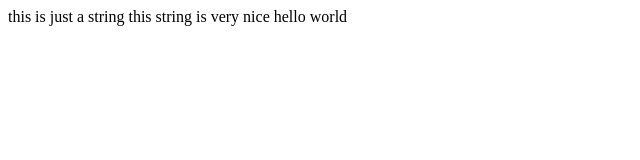
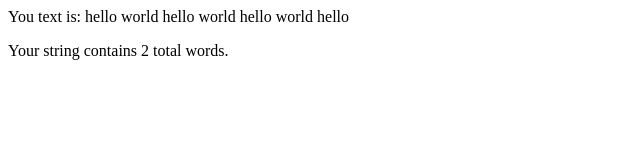
Before and after one commit to waqashsn/js_string_word_counter, a plain HTML site: page super.html in a window 1280 px wide. Shown: the whole page, without its empty margins (0-640 px from the left). Drawn offline with Linux system fonts and the light colour scheme.

Commit message:
Completed function to convert string into two dim array with words and their counts

```diff
--- a/super.html
+++ b/super.html
@@ -1,57 +1,51 @@
 <head></head>
 <body>
-    <div id="original"></div>
+    <div id="info"></div>
     <div id="message"></div>
     <div id="arrayed"></div>
 
 
     <script>
-        let myString = "this is just a string this string is very nice hello world ";
-        let para = document.createElement("P");
-        let text = document.createTextNode(myString);
-        para.appendChild(text);
-        document.getElementById("original").appendChild(para);
+        let myString = "hello world hello world hello world hello"; // the target string
+        let para = document.createElement("P"); // create a paragraph
+        let text = document.createTextNode("You text is: " + myString); // create a text node containing the target string
+        para.appendChild(text); // assign the textnode to the paragraph
+        document.getElementById("info").appendChild(para); // add the paragraph to the page in info div
 
+        //function to see if a word exists in any row of a two dim array
+        function exists(arr, word){
+            return arr.some(row => row.includes(word));
+
+        }
+
+
+        //function to convert the target string into a two dim array with word count
         function toTwoDimArray(text){
-            let textArray = text.split(" ");
-            //return textArray;
-            //console.log(textArray);
+            let textArray = text.split(" "); // convert target string into a single dim array
             console.log(textArray.length);
-            let twoDimArray = [];
+            var twoDimArray = []; //declare a two dim array
             for(i = 0; i < textArray.length; i++){
-                if(!twoDimArray[i][0].includes("this")){
-                twoDimArray[i] = [textArray[i]];
-                twoDimArray[i][1] = "its count";
-
+                if(!exists(twoDimArray, textArray[i])){
+                    twoDimArray[i] = [textArray[i]]
+                    twoDimArray[i][1] = 1;
                 }
-
+                else{
+                    for(x = 0; x < twoDimArray.length; x++){
+                        if(twoDimArray[x][0] == textArray[i])
+                        {
+                            twoDimArray[x][1]++;
+                        }
+                    }
+                }
 
             }
             return twoDimArray;
         }
 
-
         let recievedArray = toTwoDimArray(myString);
         console.log(recievedArray);
-        // console.log(recievedArray[0][0]);
-        // console.log(recievedArray[1][0]);
-        // console.log(recievedArray[2][1]);
-        let message = document.createTextNode("Your string contains " + recievedArray.length + " words!")
+
+        let message = document.createTextNode("Your string contains " + recievedArray.length + " total words.")
         document.getElementById("message").appendChild(message);
-
-
-
-
-        // let stringArrary = [];
-        // stringArray = myString.split(" ");
-        // let message = document.createTextNode("Your string contains " + stringArray.length + " words!");
-        // document.getElementById("message").appendChild(message);
-        // document.write("OUR STRING HAS " + stringArray.length + "ITEMS!");
-        // for (x = 0; x < stringArray.length - 1; x++) {
-        //   document.write(stringArray[x]);
-        //   document.write("<br>");
-
-        // }
-
     </script>
 </body>
```
